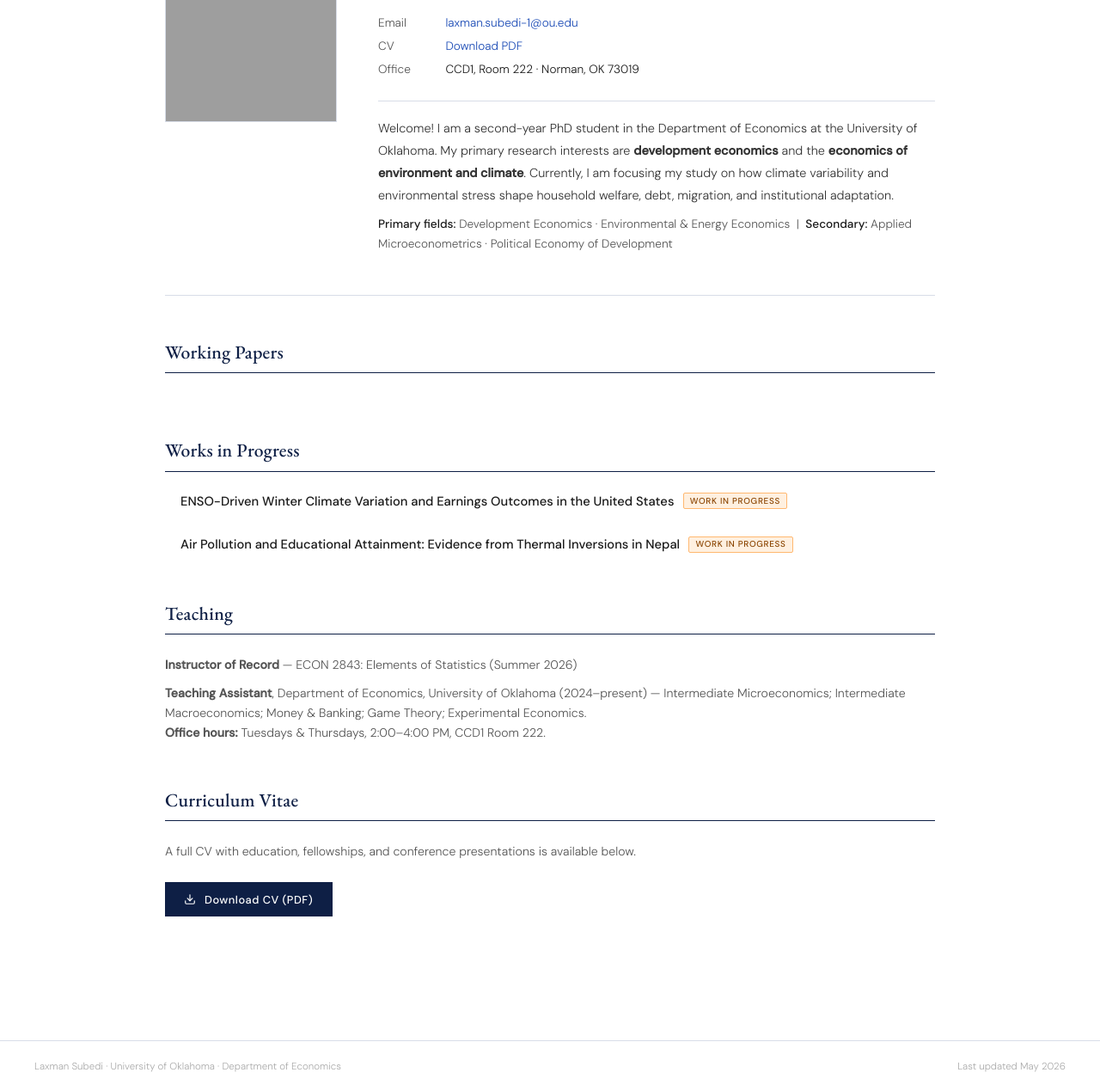
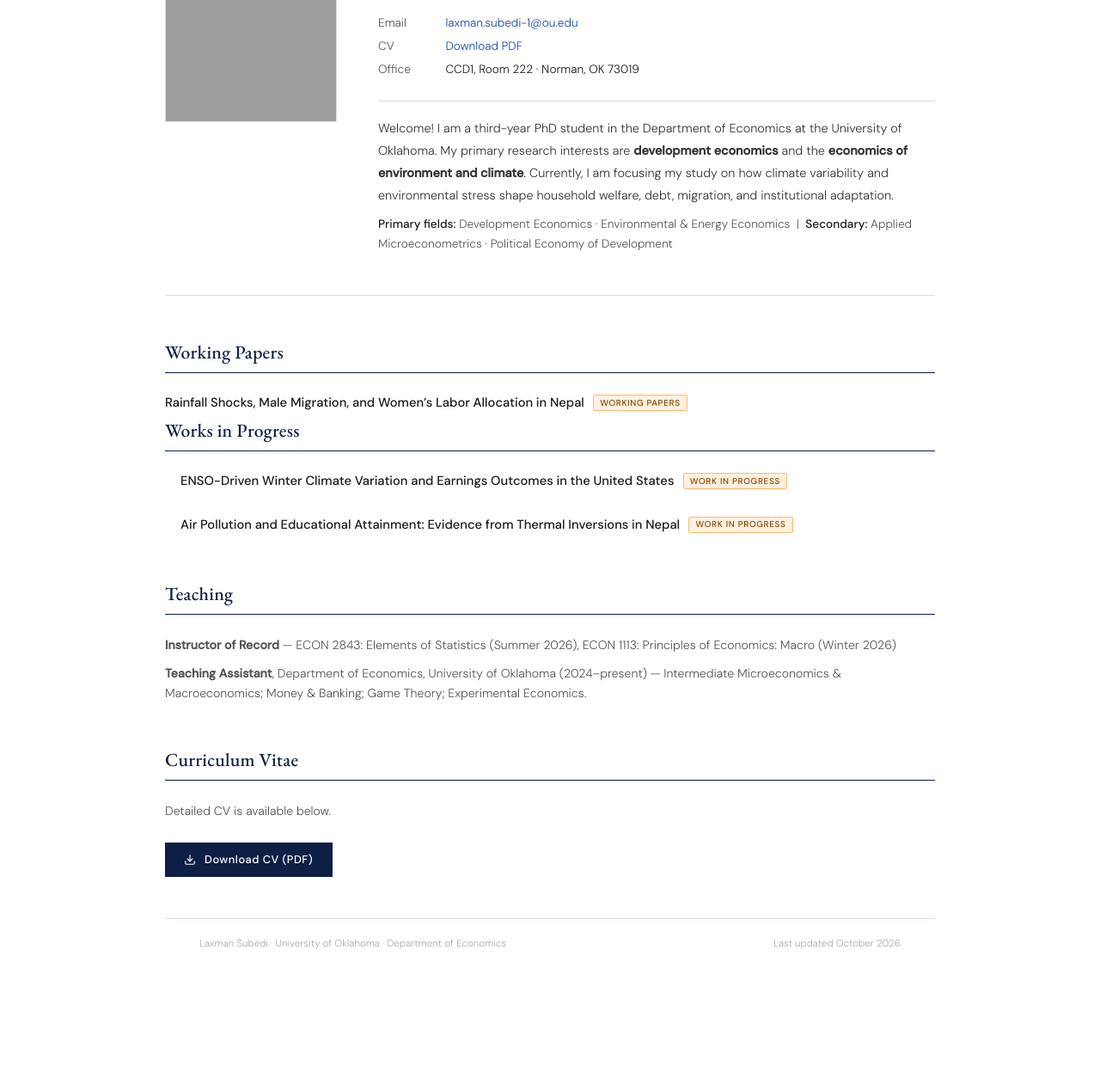
Before and after one commit to LaxmanSubedi/LaxmanSubedi, a plain HTML site: page index.html in a window 1280 px wide. Shown: the part 211-1480 px from the top of the page at 86% size. After the commit the page ends 1433 px from the top, so only its background shows below. Drawn offline with nearby package versions, Linux system fonts and the light colour scheme; grey boxes are pictures that could not be loaded.

Commit message:
Update bio and teaching information in index.html

```diff
--- a/index.html
+++ b/index.html
@@ -359,7 +359,7 @@
 </div>
 
       <div class="intro-bio">
-        <p>Welcome! I am a second-year PhD student in the Department of Economics at the University of Oklahoma. My primary research interests are <strong>development economics</strong> and the <strong>economics of environment and climate</strong>. Currently, I am focusing my study on how climate variability and environmental stress shape household welfare, debt, migration, and institutional adaptation.</p>
+        <p>Welcome! I am a third-year PhD student in the Department of Economics at the University of Oklahoma. My primary research interests are <strong>development economics</strong> and the <strong>economics of environment and climate</strong>. Currently, I am focusing my study on how climate variability and environmental stress shape household welfare, debt, migration, and institutional adaptation.</p>
           </div>
 
       <div class="fields-line">
@@ -373,8 +373,9 @@
   <div class="section" id="working-papers">
     <div class="section-title">Working Papers</div>
     <div class="paper-list">
-
-
+      <div class="paper-title">
+        Rainfall Shocks, Male Migration, and Women’s Labor Allocation in Nepal
+         <span class="paper-badge badge-ip">Working Papers</span>
     </div>
   </div>
 
@@ -405,20 +406,18 @@
   <div class="section-title">Teaching</div>
 
   <p style="font-size:0.88rem;color:var(--muted);margin-bottom:0.6rem;">
-    <strong>Instructor of Record</strong> — ECON 2843: Elements of Statistics (Summer 2026)
+    <strong>Instructor of Record</strong> — ECON 2843: Elements of Statistics (Summer 2026), ECON 1113: Principles of Economics: Macro (Winter 2026)
   </p>
 
   <p style="font-size:0.88rem;color:var(--muted);margin-bottom:1rem;">
-  <strong>Teaching Assistant</strong>, Department of Economics, University of Oklahoma (2024–present) — Intermediate Microeconomics; Intermediate Macroeconomics; Money &amp; Banking; Game Theory; Experimental Economics.
-  <br>
-  <strong>Office hours:</strong> Tuesdays &amp; Thursdays, 2:00–4:00 PM, CCD1 Room 222.
+  <strong>Teaching Assistant</strong>, Department of Economics, University of Oklahoma (2024–present) — Intermediate Microeconomics & Macroeconomics; Money &amp; Banking; Game Theory; Experimental Economics.
 </p>
 </div>
 
   <!-- CV -->
   <div class="section" id="cv">
     <div class="section-title">Curriculum Vitae</div>
-    <p style="font-size:0.88rem;color:var(--muted);margin-bottom:1rem;">A full CV with education, fellowships, and conference presentations is available below.</p>
+    <p style="font-size:0.88rem;color:var(--muted);margin-bottom:1rem;"> Detailed CV is available below.</p>
     <a href="assets/cv/Laxman_subedi_cv.pdf" class="cv-banner" target="_blank">
   <svg width="14" height="14" viewBox="0 0 24 24" fill="none" stroke="currentColor" stroke-width="2" stroke-linecap="round" stroke-linejoin="round">
     <path d="M21 15v4a2 2 0 0 1-2 2H5a2 2 0 0 1-2-2v-4"/>
@@ -433,7 +432,7 @@
 
 <footer>
   <span>Laxman Subedi · University of Oklahoma · Department of Economics</span>
-  <span>Last updated May 2026</span>
+  <span>Last updated October 2026</span>
 </footer>
 
 <script>
```
